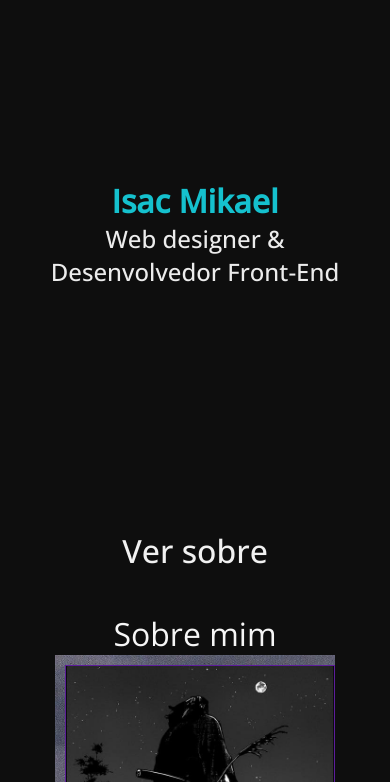
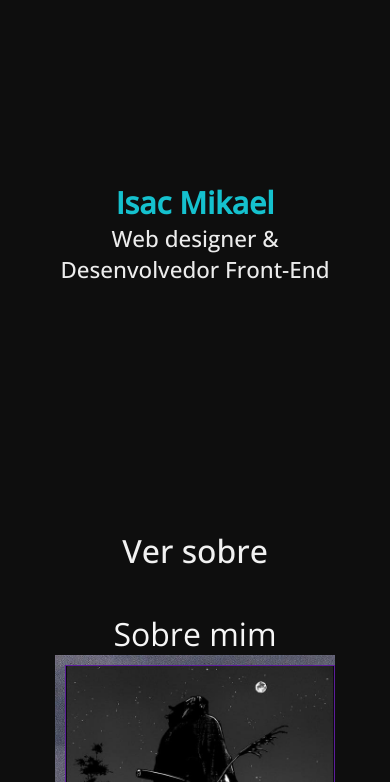
Before and after one commit to Isac-Joestar/Portfolio_Isac-Joestar, a plain HTML site: page index.html in a window 390 px wide. Shown: the part 62-844 px from the top of the page. Drawn offline with nearby package versions, Linux system fonts and the light colour scheme.

Commit message:
Update index.css

```diff
--- a/css/index.css
+++ b/css/index.css
@@ -359,13 +359,13 @@ main{
         width: 100%;
     }
 }
-@media screen and (max-width: 390px){
+@media screen and (max-width: 400px){
     #home_text h1{
-        font-size: 2rem;
+        font-size: 1.9rem;
     }
 
     #home_text span{
-        font-size: 1.5rem;
+        font-size: 1.4rem;
     }
     #header_div_content nav{
         width: 40vw;
```
